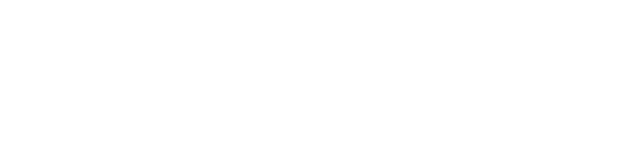
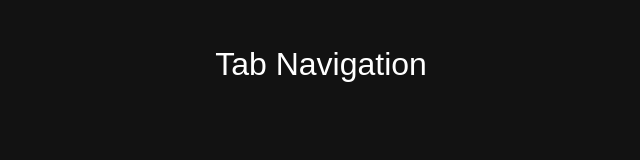
Before and after one commit to zeynab-sharifi/tab-navigation, a plain HTML site: page index.html in a window 1280 px wide. Shown: the whole page, without its empty margins (319-959 px from the left). Drawn offline with Linux system fonts and the light colour scheme; a web font is replaced by a local one.

Commit message:
add style body and header

```diff
--- a/css/style.css
+++ b/css/style.css
@@ -0,0 +1,14 @@
+body{
+ background-color: #121212;
+ font-family: 'Vazir',sans-serif;
+}
+header{
+    display: flex;
+    color: #fff;
+}
+header h1{
+    display: flex;
+    flex-direction: column;
+    font-size: 2rem;
+    margin: 3rem auto;
+}
--- a/index.html
+++ b/index.html
@@ -10,6 +10,9 @@
     <link rel="stylesheet" href="./css/style.css">
 </head>
 <body>
+    <header>
+        <h1>Tab Navigation</h1>
+    </header>
     <script src="./script.js"></script>
 </body>
 </html>
```
